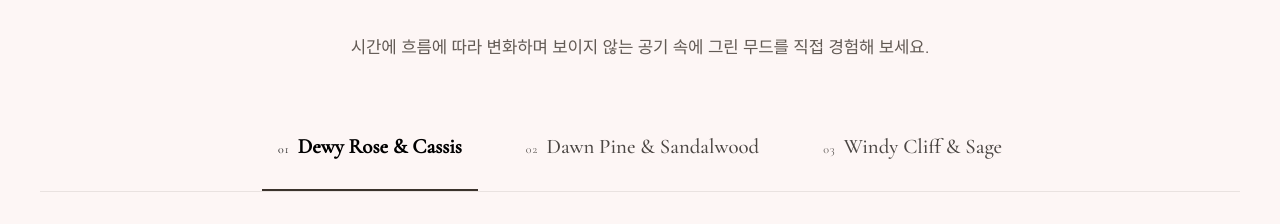
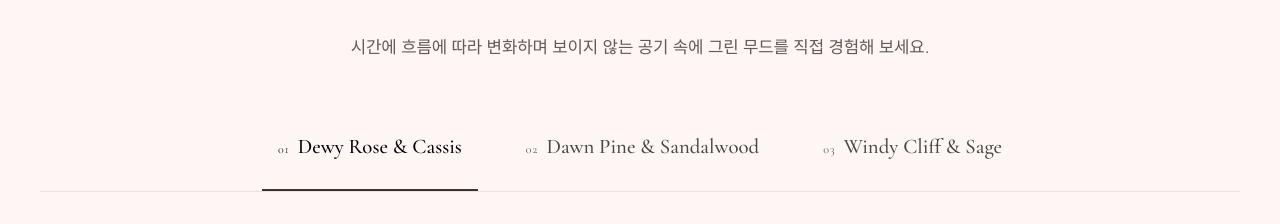
Before and after one commit to yew101101-lab/looming, a React (Vite) app: page / in a window 1280 px wide. Shown: the part 1785-2009 px from the top of the page. Built offline with nearby package versions, Linux system fonts and the light colour scheme; a web font is replaced by a local one.

Commit message:
style: revert font-weight 700 on active tab-name

```diff
--- a/src/components/ScentNotes.css
+++ b/src/components/ScentNotes.css
@@ -88,10 +88,6 @@
 
 .scent-tab-btn.active {
   color: #000;
-}
-
-.scent-tab-btn.active .tab-name {
-  font-weight: 700;
 }
 
 .scent-tab-btn::after {
```
